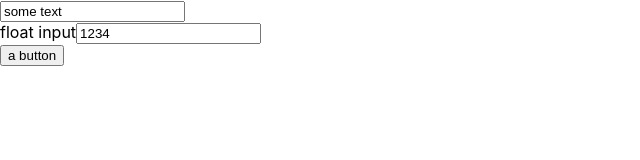
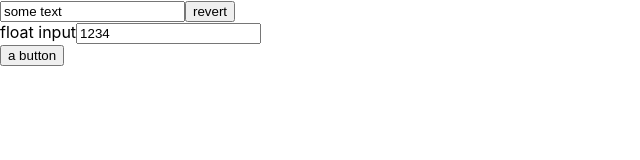
Before and after one commit to elstoc/react-components, a React (Create React App) app: page / in a window 1280 px wide. Shown: the top 160 px of the page, without its empty margins (0-640 px from the left). Built offline with nearby package versions, Linux system fonts and the light colour scheme.

Commit message:
allow Input to be reverted to initialValue
...with a button click

```diff
--- a/src/App.js
+++ b/src/App.js
@@ -7,7 +7,7 @@ function App() {
   return (
     <div className="App">
       <Form>
-        <Input name="text input" initialValue="some text" />
+        <Input name="text input" revertButton={true} initialValue="some text" />
         <NumInput name="float input" labelText="float input" initialValue="1234" />
         <Button text="a button" />
       </Form>
--- a/src/components/Button.js
+++ b/src/components/Button.js
@@ -1,8 +1,8 @@
 import React from 'react';
 
-const Button = ({ text }) => {
+const Button = ({ text, onClick }) => {
   return (
-    <button>{text}</button>
+    <button onClick={onClick}>{text}</button>
   )
 };
 
--- a/src/components/Input.js
+++ b/src/components/Input.js
@@ -1,12 +1,14 @@
 import { useContext, useEffect } from 'react';
 import FormContext from './FormContext';
+import Button from './Button';
 
 const Input = ({
   name,
   initialValue,
   autoComplete,
   labelText,
-  inputHandler
+  inputHandler,
+  revertButton
 }) => {
 
   const form = useContext(FormContext);
@@ -28,6 +30,10 @@ const Input = ({
     form.setValue(name, newValue);
   };
 
+  const revertHandler = () => {
+    setVal(name, initialValue);
+  };
+
   return (
     <div>
       {labelText && <label htmlFor={name}>{labelText}</label>}
@@ -37,6 +43,7 @@ const Input = ({
         autoComplete={autoComplete ? "on" : "off"}
         onChange={changeHandler}
       />
+      {revertButton && <Button text="revert" onClick={revertHandler} />}
     </div>
   );
 };
```
Also changed, not shown: 1 other file (tests, documents, lock files or other folders).
